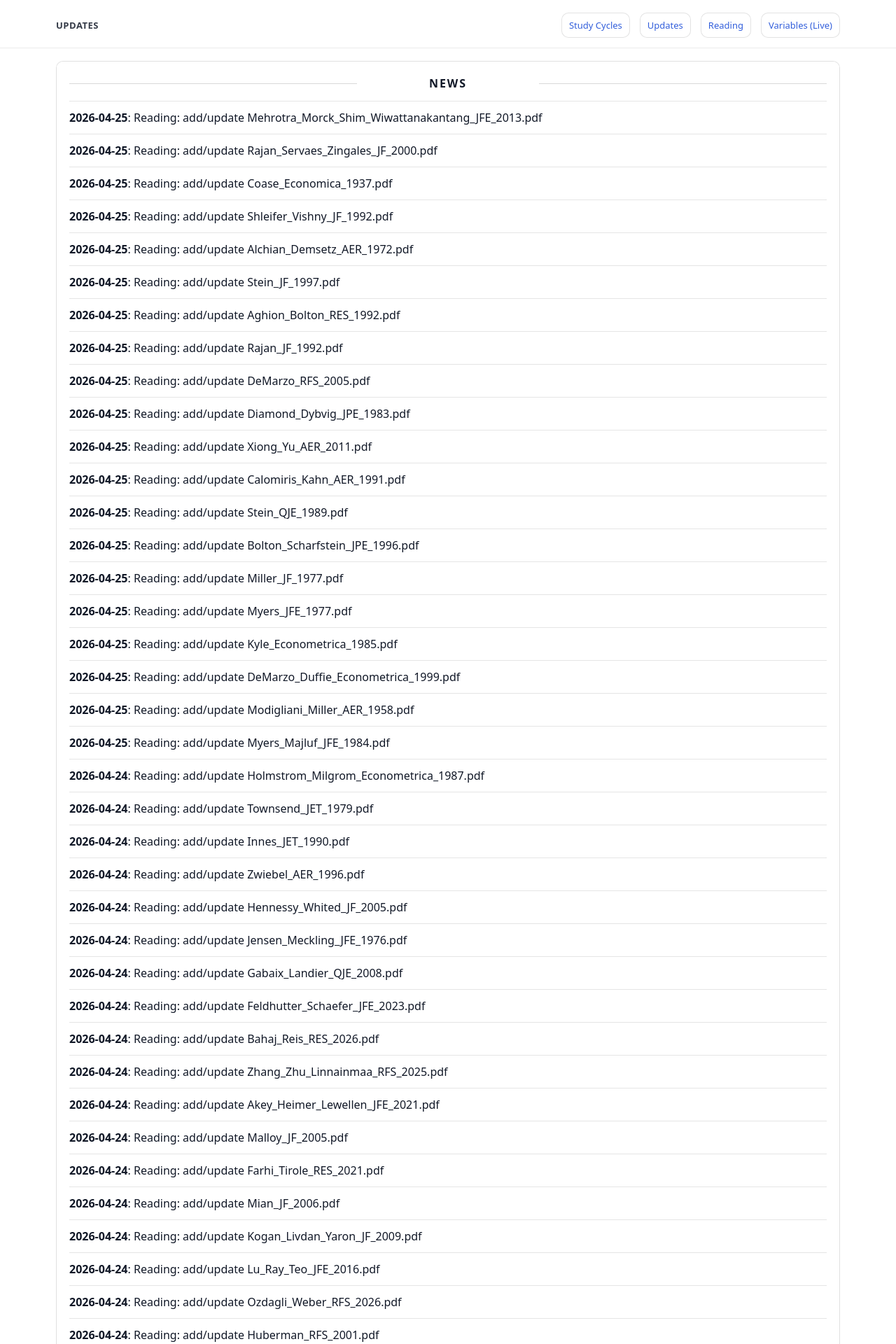
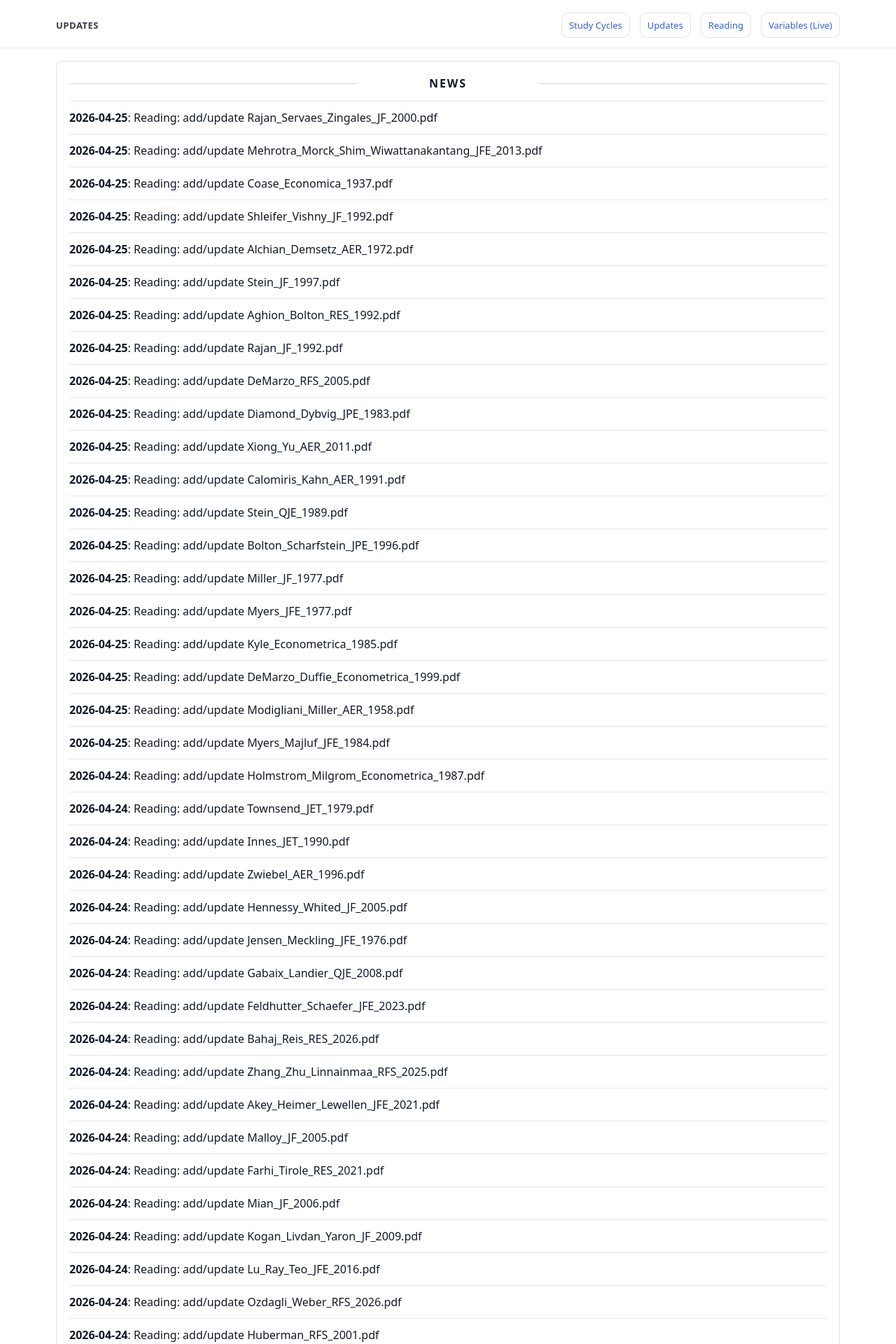
Before and after one commit to yaxinzn/study-archive, a Jekyll site: the page built from updates/index.md, in a window 1280 px wide. Shown: the top 1920 px of the page at 70% size. Built offline with Jekyll 4.4.1, drawn with Linux system fonts in a browser that asks for light colours; part of the change alters nothing that is shown.

Commit message:
chore: update NEWS feed

```diff
--- a/_data/news.yml
+++ b/_data/news.yml
@@ -1,10 +1,10 @@
 # Auto-generated update history (sorted newest -> oldest). Do not edit manually.
+- ts: "1777120187"
+  date: "2026-04-25"
+  title: "Reading: add/update Rajan_Servaes_Zingales_JF_2000.pdf"
 - ts: "1777120135"
   date: "2026-04-25"
   title: "Reading: add/update Mehrotra_Morck_Shim_Wiwattanakantang_JFE_2013.pdf"
-- ts: "1777119602"
-  date: "2026-04-25"
-  title: "Reading: add/update Rajan_Servaes_Zingales_JF_2000.pdf"
 - ts: "1777119430"
   date: "2026-04-25"
   title: "Reading: add/update Coase_Economica_1937.pdf"
```
